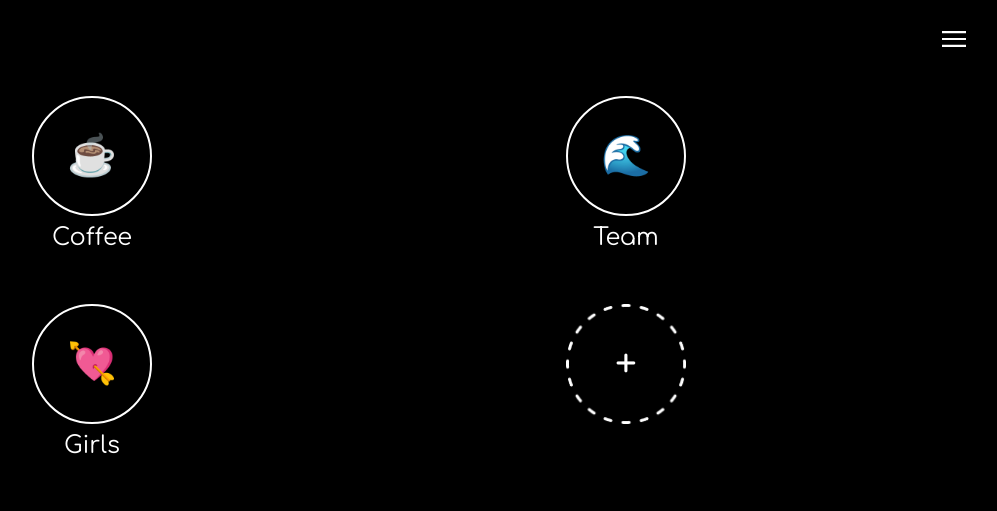
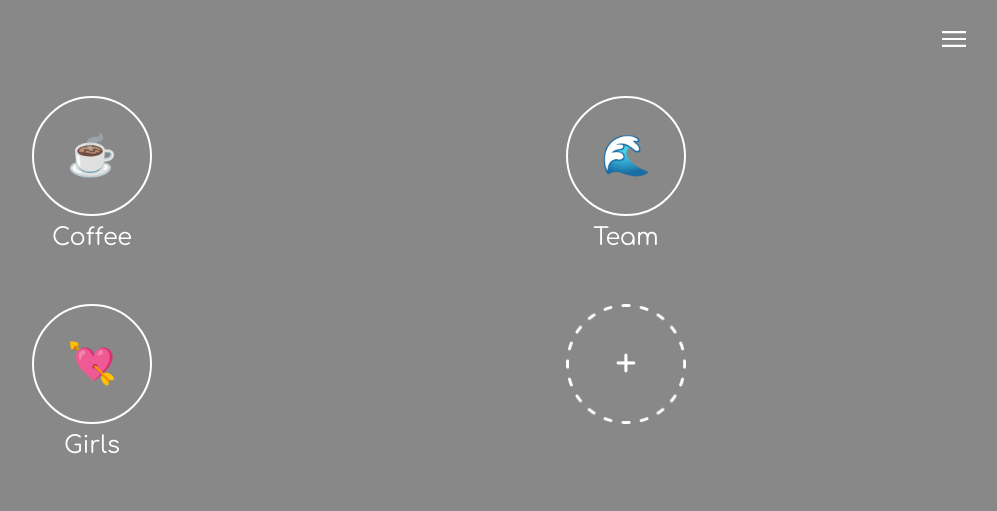
Before and after one commit to sofijasljusar/Referee, a Django app: page /groups/ in a window 1280 px wide. Shown: the top 511 px of the page, without its empty margins (281-1278 px from the left). Run offline with Django 5.2, Linux system fonts and the light colour scheme; a user stored in the database is signed in; tables that the repository leaves empty hold one stand-in row (values such as "Sample post").

Commit message:
Add the functionality to change background color

```diff
--- a/static/whopays/css/styles.css
+++ b/static/whopays/css/styles.css
@@ -1,9 +1,9 @@
 :root {
-    --app-bg-color: black;
+    --theme-color: black;
 }
 
 body {
-    background-color: var(--app-bg-color);
+    background-color: var(--theme-color);
     color: white;
     font-family: "Comfortaa", sans-serif;
     font-size: 24px;
@@ -69,7 +69,7 @@ body {
     overflow-y: auto;
     transition: right 0.3s ease;
     z-index: 1050;
-    background-color: var(--app-bg-color);
+    background-color: var(--theme-color);
     border-left: 1px solid white;
 }
 
--- a/templates/base.html
+++ b/templates/base.html
@@ -26,7 +26,16 @@
     <link rel="preconnect" href="https://fonts.gstatic.com" crossorigin>
     <link href="https://fonts.googleapis.com/css2?family=Itim&display=swap" rel="stylesheet">
     <link href="https://fonts.googleapis.com/css2?family=Comfortaa:wght@300..700&display=swap" rel="stylesheet">
+    <style>
+          :root {
+              {% if request.user.is_authenticated %}
+                --theme-color: {{ request.user.userprofile.theme_color|default:"#000000" }};
+              {% else %}
+                --theme-color: #000000;
+              {% endif %}
+          }
 
+        </style>
 </head>
 
 <body>
--- a/templates/partials/side-menu-groups.html
+++ b/templates/partials/side-menu-groups.html
@@ -4,7 +4,7 @@
     <h6 class="mb-3">Hello,</h6>
     <span id="groupCode">{{ request.user.username }}</span>
     <div class="mx-auto text-center w-75 mt-3">
-        <button class="btn btn-outline-light mb-3 w-100">Settings</button>
+        <a href="{% url 'settings' %}" class="btn btn-outline-light mb-3 w-100">Settings</a>
         <form method="post" action="{% url 'logout' %}">
             {% csrf_token %}
             <button type="submit" class="btn btn-outline-light mb-3 w-100">Log Out</button>
--- a/whopays/models.py
+++ b/whopays/models.py
@@ -70,3 +70,11 @@ class PayingState(models.Model):
         if self.current_paying_member:
             return f"Current paying member in group {self.group.code}: {self.current_paying_member.user.username}."
         return f"Currently group {self.group.code} has no paying member set."
+
+
+class UserProfile(models.Model):
+    user = models.OneToOneField(User, on_delete=models.CASCADE)
+    theme_color = models.CharField(max_length=7, default="#000000")
+
+    def __str__(self):
+        return f"{self.user.username} Profile"
--- a/whopays/urls.py
+++ b/whopays/urls.py
@@ -11,5 +11,7 @@ urlpatterns = [
     path('groups/', views.GroupsView.as_view(), name='groups'),
     path('group/<str:code>/', views.GroupDetailView.as_view(), name='group-detail'),
     path('group/<str:code>/reorder/', api_views.ReorderQueueAPIView.as_view(), name='reorder_queue'),
+    path('settings/', views.SettingsView.as_view(), name='settings'),
+    path('update-theme-color/', views.UpdateThemeColorView.as_view(), name="update_theme_color"),
 
 ]
--- a/whopays/views.py
+++ b/whopays/views.py
@@ -4,6 +4,10 @@ from django.contrib.auth.views import LoginView
 from .forms import SignUpForm, LogInForm
 from django.urls import reverse_lazy
 from django.contrib.auth.mixins import LoginRequiredMixin
+from django.views import View
+from django.http import JsonResponse
+import json
+from .models import UserProfile
 
 
 class SignUpView(CreateView):
@@ -33,3 +37,24 @@ class GroupsView(LoginRequiredMixin, TemplateView):
 
 class GroupDetailView(TemplateView):
     template_name = "group-detail.html"
+
+
+class SettingsView(TemplateView):
+    template_name = "settings.html"
+
+
+class UpdateThemeColorView(LoginRequiredMixin, View):
+    def post(self, request, *args, **kwargs):
+        try:
+            data = json.loads(request.body)
+            color = data.get("theme_color")
+
+            if color and color.startswith("#") and len(color) == 7:
+                profile, _ = UserProfile.objects.get_or_create(user=request.user)
+                profile.theme_color = color
+                profile.save()
+                return JsonResponse({"status": "ok"})
+        except json.JSONDecodeError:
+            pass
+
+        return JsonResponse({"status": "error"}, status=400)
```
Also changed, not shown: templates/settings.html (added, +39 -0 lines), whopays/signals.py (+8 -0 lines), whopays/migrations/0006_userprofile.py (added).
